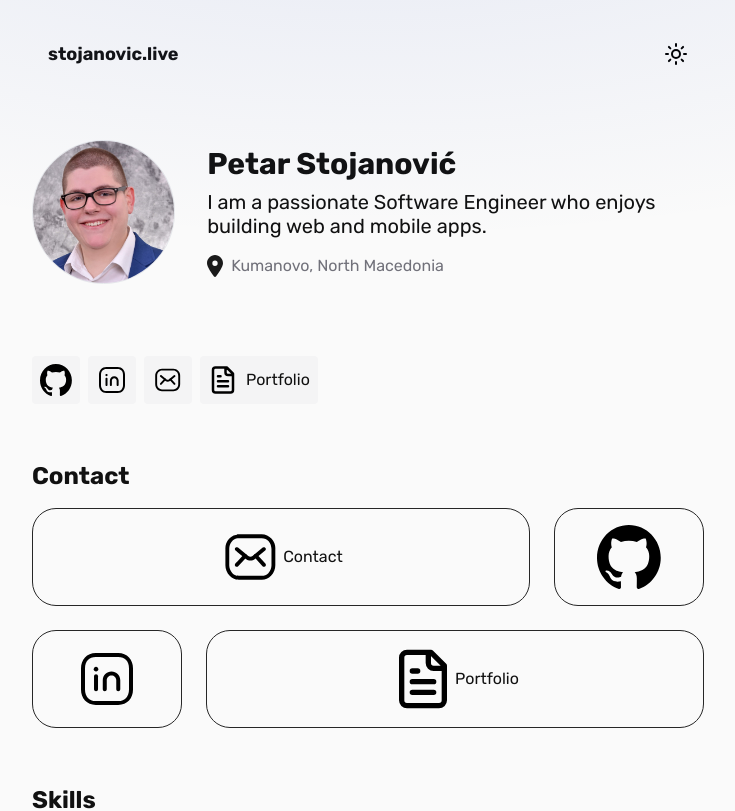
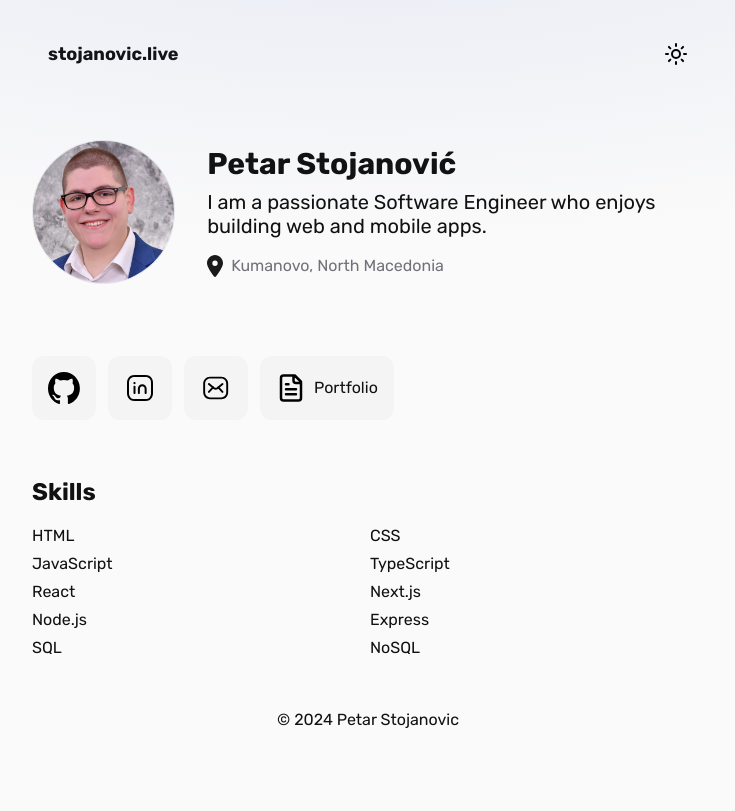
Before and after one commit to petar-stojanovic/stojanovic.live, a Next.js app: page / in a window 1280 px wide. Shown: the top 811 px of the page, without its empty margins (272-1007 px from the left). Built offline with nearby package versions, Linux system fonts and the light colour scheme.

Commit message:
removed dupliate icons

```diff
--- a/app/page.tsx
+++ b/app/page.tsx
@@ -30,10 +30,10 @@ export default function Home() {
         </div>
       </section>
 
-      <section className="flex gap-2">
+      <section className="flex gap-3">
         <button
           type="button"
-          className="rounded bg-zinc-100 p-2 hover:bg-zinc-200 dark:bg-zinc-900 dark:hover:bg-zinc-800"
+          className="rounded-xl bg-zinc-100 p-4 hover:bg-zinc-200 dark:bg-zinc-900 dark:hover:bg-zinc-800"
         >
           <a
             href="https://www.github.com/petar-stojanovic"
@@ -54,7 +54,7 @@ export default function Home() {
 
         <button
           type="button"
-          className="rounded bg-zinc-100 p-2 hover:bg-zinc-200 dark:bg-zinc-900 dark:hover:bg-zinc-800"
+          className="rounded-xl bg-zinc-100 p-4 hover:bg-zinc-200 dark:bg-zinc-900 dark:hover:bg-zinc-800"
         >
           <a
             href="https://www.linkedin.com/in/petar-stojanovikj"
@@ -75,7 +75,7 @@ export default function Home() {
 
         <button
           type="button"
-          className="rounded bg-zinc-100 p-2 hover:bg-zinc-200 dark:bg-zinc-900 dark:hover:bg-zinc-800"
+          className="rounded-xl bg-zinc-100 p-4 hover:bg-zinc-200 dark:bg-zinc-900 dark:hover:bg-zinc-800"
         >
           <a
             href="mailto:2001petarstojanovic@gmail.com"
@@ -96,7 +96,7 @@ export default function Home() {
 
         <button
           type="button"
-          className="rounded bg-zinc-100 p-2 hover:bg-zinc-200 dark:bg-zinc-900 dark:hover:bg-zinc-800"
+          className="rounded-xl bg-zinc-100 p-4 hover:bg-zinc-200 dark:bg-zinc-900 dark:hover:bg-zinc-800"
         >
           <a
             href="https://drive.google.com/file/d/1RSrJhWM5Giz8p8FcGhjCJkm82UMS_-vJ/view"
@@ -117,81 +117,6 @@ export default function Home() {
       </section>
 
       <section>
-        <h2 className="font-bold text-2xl">Contact</h2>
-        <div className="mt-4 grid w-full grid-cols-4 gap-6">
-          <a
-            className="col-span-3 flex items-center justify-center rounded-3xl border border-neutral-800 bg-background hover:border-neutral-700"
-            href="mailto:2001petarstojanovic@gmail.com"
-            target="_blank"
-            rel="noreferrer"
-          >
-            <div className="flex items-center justify-center ">
-              <ThemeIcon
-                iconName="email"
-                alt="Email"
-                width={16}
-                height={16}
-                className="h-16 w-16"
-              />
-              <span>Contact</span>
-            </div>
-          </a>
-
-          <a
-            className="flex items-center justify-center rounded-3xl border border-neutral-800 bg-background py-4 hover:border-neutral-700"
-            href="https://www.github.com/petar-stojanovic"
-            target="_blank"
-            rel="noreferrer"
-          >
-            <div className="">
-              <ThemeIcon
-                iconName="github"
-                alt="Github"
-                width={16}
-                height={16}
-                className="h-16 w-16"
-              />
-            </div>
-          </a>
-
-          <a
-            className="flex items-center justify-center rounded-3xl border border-foreground border-neutral-800 bg-background py-4 hover:border-neutral-700"
-            href="https://www.linkedin.com/in/petar-stojanovikj"
-            target="_blank"
-            rel="noreferrer"
-          >
-            <div className="">
-              <ThemeIcon
-                iconName="linkedin"
-                alt="Linkedin"
-                width={16}
-                height={16}
-                className="h-16 w-16"
-              />
-            </div>
-          </a>
-
-          <a
-            className="col-span-3 flex items-center justify-center rounded-3xl border border-neutral-800 bg-background hover:border-neutral-700"
-            href="https://drive.google.com/file/d/1RSrJhWM5Giz8p8FcGhjCJkm82UMS_-vJ/view"
-            target="_blank"
-            rel="noreferrer"
-          >
-            <div className="flex h-full items-center justify-center ">
-              <ThemeIcon
-                iconName="resume"
-                alt="Resume"
-                width={16}
-                height={16}
-                className="h-16 w-16"
-              />
-              <span>Portfolio</span>
-            </div>
-          </a>
-        </div>
-      </section>
-
-      <section>
         <h2 className="font-bold text-2xl">Skills</h2>
         <ul className="mt-4 grid grid-cols-2 gap-1">
           <li>HTML</li>
```
